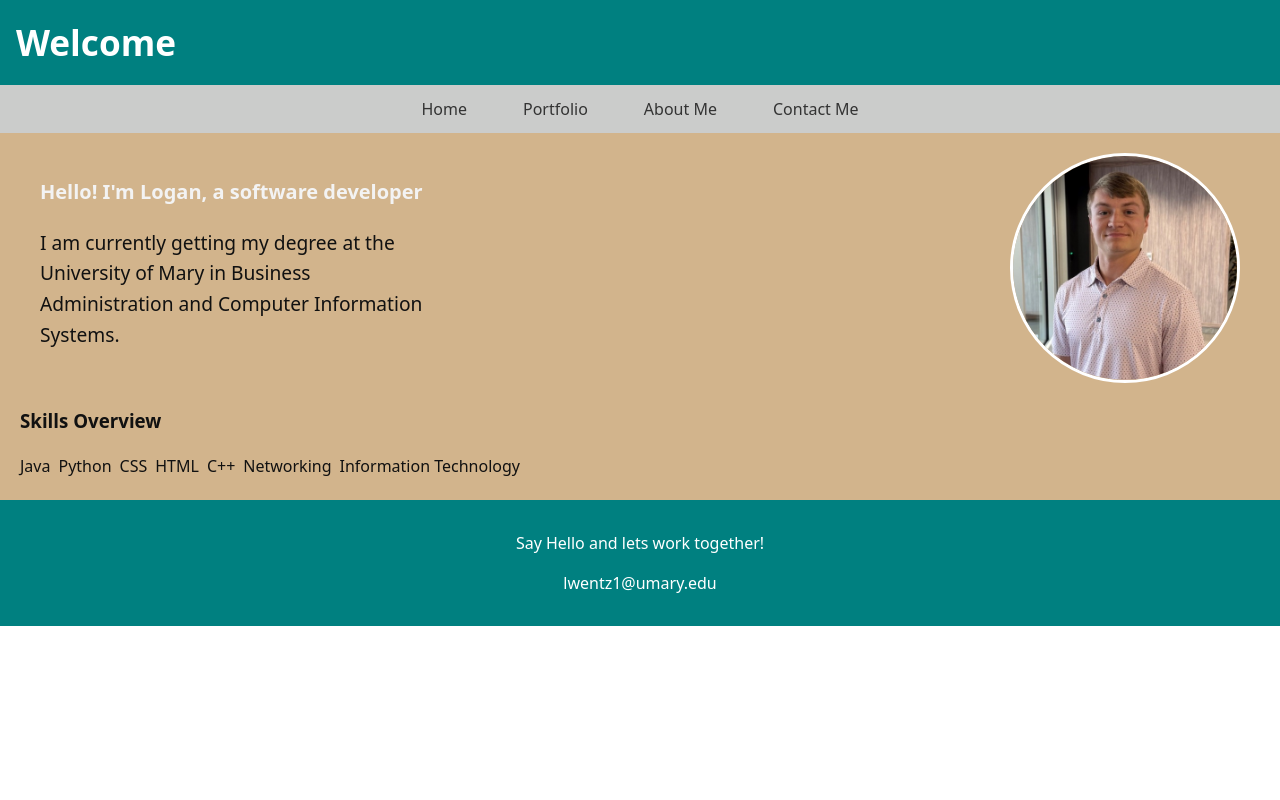
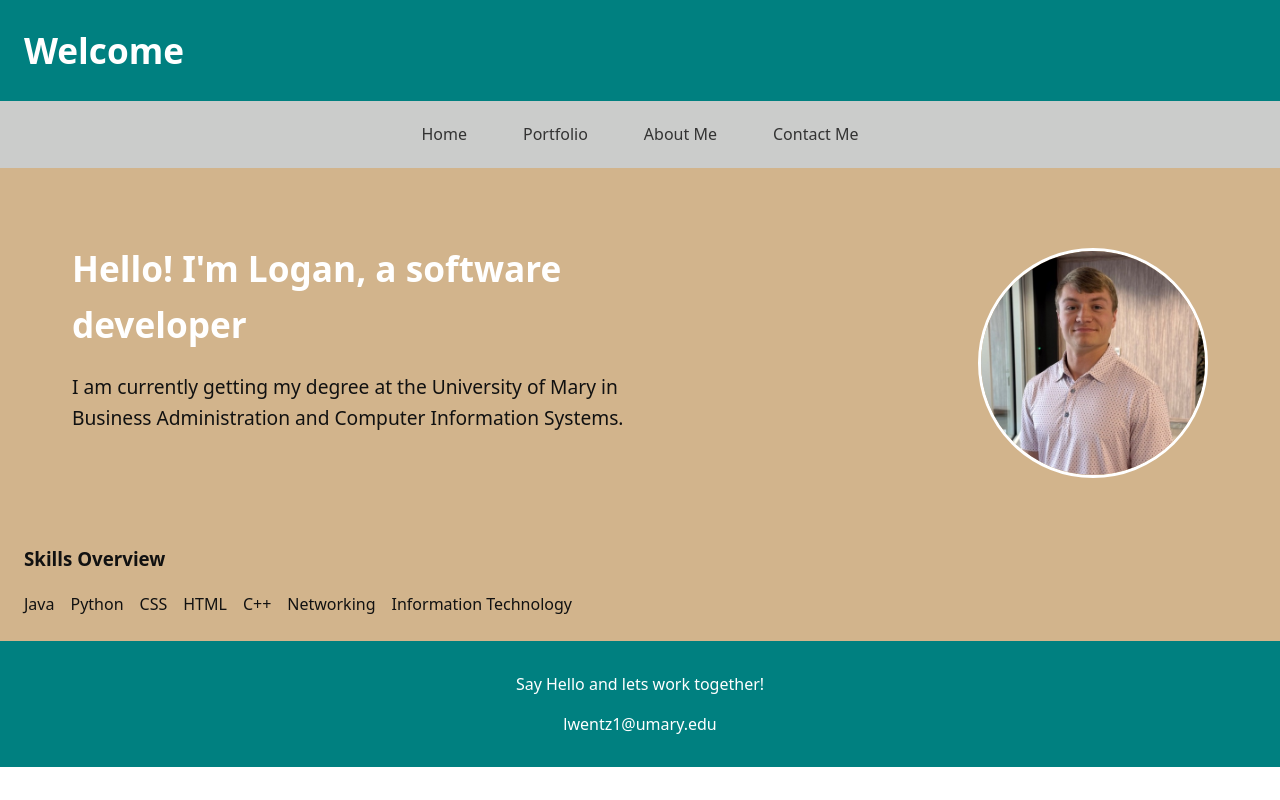
Before and after one commit to loganwentz38/Portfolio, a plain HTML site: page index.html in a window 1280 px wide. Drawn offline with Linux system fonts and the light colour scheme.

Commit message:
testing new media format

```diff
--- a/index.html
+++ b/index.html
@@ -32,7 +32,7 @@ Date: 9-23-2025
     <main>
         <div class="hero">
             <div class="introduction">
-                <h2>Hello! I'm Logan, a software developer</h2>
+                <h1>Hello! I'm Logan, a software developer</h1>
                 <p>I am currently getting my degree at the University of Mary in Business Administration and
                     Computer Information Systems.</p>
             </div>
@@ -60,8 +60,9 @@ Date: 9-23-2025
         <p>Say Hello and lets work together!</p>
         <p><a href="mailto:lwentz1@umary.edu">lwentz1@umary.edu</a></p>
     </footer>
-
     <!--In order to move images and text we use the style="text-align: center; or other areas"-->
+    <!--The resource I used was w3Schools-->
+    <!--It means that the browser was overridden by my style sheet-->
 </body>
 
 </html>
--- a/styles/styles.css
+++ b/styles/styles.css
@@ -180,8 +180,7 @@ footer p a {
   text-decoration: none;
 }
 
-/* Responsive tweaks */
-@media (max-width: 800px) {
+/* Mobile-first: These are the base styles for mobile */
 .header-content {
   flex-direction: column;
   align-items: flex-start;
@@ -190,12 +189,12 @@ footer p a {
 .hero {
   flex-direction: column;
   align-items: flex-start;
+  padding: 1rem;
 }
 
 .portfolio-picture {
   width: clamp(72px, 28vw, 140px);
   align-self: flex-end;
-    /* put image to the right */
   margin-top: 0.5rem;
 }
 
@@ -218,12 +217,109 @@ footer p a {
 main {
   padding: 12px;
 }
+
+.Skills {
+  flex-wrap: wrap;
+  justify-content: flex-start;
 }
 
-@media (min-width: 1200px) {
+/* Tablet (portrait) */
+@media (min-width: 600px) {
+  .header-content {
+    flex-direction: row;
+    align-items: center;
+  }
 
-  /* larger profile image on wide screens */
+  nav ul {
+    flex-direction: row;
+    justify-content: center;
+    gap: 1rem;
+  }
+
   .portfolio-picture {
-    width: clamp(140px, 18vw, 420px);
+    width: clamp(100px, 15vw, 200px);
+  }
+
+  .Skills {
+    gap: 1rem;
+  }
+
+  main {
+    padding: 1.5rem;
   }
 }
+
+/* Tablet (landscape) */
+@media (min-width: 900px) {
+  .header-content {
+    padding: 1.5rem;
+  }
+
+  .hero {
+    flex-direction: row;
+    gap: 3rem;
+    padding: 2rem;
+  }
+
+  .portfolio-picture {
+    width: clamp(120px, 16vw, 280px);
+  }
+
+  h1 {
+    font-size: 2rem;
+  }
+
+  .introduction {
+    max-width: 500px;
+  }
+}
+
+/* Desktop */
+@media (min-width: 1200px) {
+  .hero {
+    max-width: 1200px;
+    margin: 0 auto;
+    padding: 3rem 2rem;
+  }
+
+  .portfolio-picture {
+    width: clamp(140px, 18vw, 320px);
+  }
+
+  .introduction {
+    max-width: 600px;
+  }
+
+  h1 {
+    font-size: 2.2rem;
+  }
+
+  nav ul {
+    gap: 2rem;
+  }
+}
+
+/* Large Desktop */
+@media (min-width: 1600px) {
+  .hero {
+    max-width: 1400px;
+    padding: 4rem 2rem;
+  }
+
+  .portfolio-picture {
+    width: clamp(180px, 20vw, 380px);
+  }
+
+  .introduction {
+    max-width: 700px;
+  }
+
+  main {
+    padding: 2rem;
+  }
+
+  .Skills {
+    gap: 1.5rem;
+    font-size: 1.1rem;
+  }
+}
```
Also changed, not shown: about.html (+5 -1 lines). Lines whose indentation alone changed are shown as unchanged.
